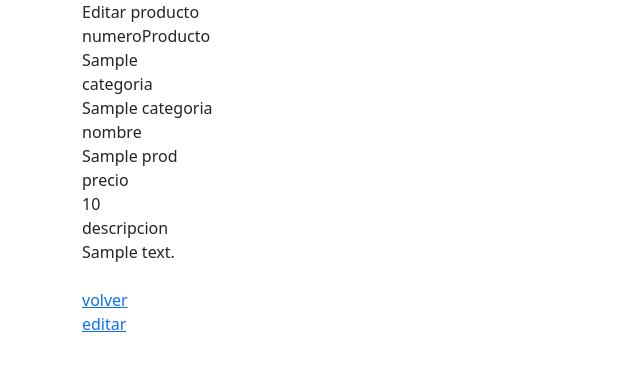
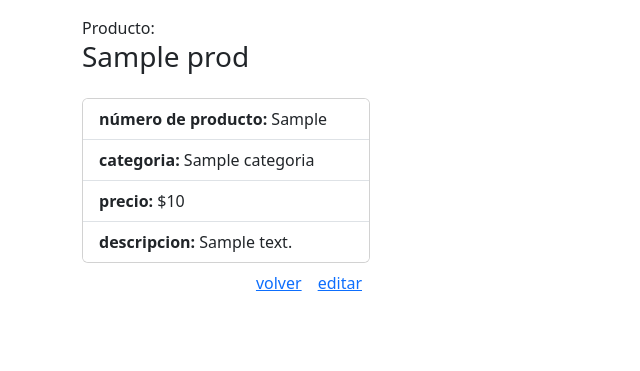
Before and after one commit to AgathaEloisa/easymenu, a Django app: template templates/admin/detalle_producto.html in a window 1280 px wide. Shown: the top 371 px of the page, without its empty margins (0-640 px from the left). Run offline with Django 3.2, Linux system fonts and the light colour scheme; the template is opened without the code that fills it: most values are stand-ins (such as "Sample title", 1, 10 or a date in 2020); some libraries are stand-ins or nearby versions.

Commit message:
diseño de vistas

```diff
--- a/templates/admin/admin.html
+++ b/templates/admin/admin.html
@@ -38,10 +38,10 @@
             </td>
             <td>
                 <a href="{% url 'administracion:editar_producto' producto.numeroProducto %}">
-                    <button>Editar</button>
+                    <button class="btn btn-outline-primary">Editar</button>
                 </a>
                 <a href="{% url 'administracion:eliminar_producto' producto.numeroProducto %}">
-                    <button>Eliminar</button>
+                    <button class="btn btn-outline-primary">Eliminar</button>
                 </a>
             </td>
           </tr>
--- a/templates/admin/detalle_producto.html
+++ b/templates/admin/detalle_producto.html
@@ -7,20 +7,24 @@
     </head>
     <body>
 
-    <div class="container">
-        Editar producto
-    <form method="POST">
-        {% csrf_token %}
-        numeroProducto<br>{{prod.numeroProducto}}<br>
-        categoria<br>{{prod.categoria}}<br>
-        nombre<br> {{prod.nombre}}<br>
-        precio<br> {{prod.precio}}<br>
-        descripcion <br>{{prod.descripcion}}<br><br>
-        <a href="{% url 'administracion:home'%}">volver</a>
-        <br>
-        <a href="{% url 'administracion:editar_producto' prod.numeroProducto%}">editar</a>
-    <form>
-
-    </div>
+        <div class="container">
+            <form method="POST" class="pt-3">
+                {% csrf_token %}
+                <label for="nombre">Producto: </label>
+                <h3 id="nombre" class="pb-3">{{prod.nombre}}</h3>
+                <div class="card" style="width: 18rem;">
+                    <ul class="list-group list-group-flush">
+                    <li class="list-group-item"><strong>número de producto:</strong> {{prod.numeroProducto}}</li>
+                    <li class="list-group-item"><strong>categoria:</strong> {{prod.categoria}}</li>
+                    <li class="list-group-item"><strong>precio:</strong> ${{prod.precio}}</li>
+                    <li class="list-group-item"><strong>descripcion:</strong> {{prod.descripcion}}</li>
+                    </ul>
+                </div>
+                <div style="width: 18rem;" class="d-flex justify-content-end grid gap-0 row-gap-3">
+                    <a href="{% url 'administracion:home'%}" class="p-2">volver</a>
+                    <a href="{% url 'administracion:editar_producto' prod.numeroProducto%}" class="p-2">editar</a>
+                </div>
+            <form>
+        </div>
     </body>
-    </html>
+</html>
--- a/templates/admin/eliminar_producto.html
+++ b/templates/admin/eliminar_producto.html
@@ -7,12 +7,12 @@
     </head>
     <body>
 
-    <div class="container">
-        Eliminar producto
+    <div class="container mt-5 ">
+        <h5>¿Estás seguro que deseas eliminar el producto?</h5>
     <form method="POST">
         {% csrf_token %}
         {{form}}
-        <button type="submit">Delete</button>
+        <button type="submit" class="btn btn-danger">Eliminar</button>
     <form>
 
     </div>
```
Also changed, not shown: templates/registration/login.html (+17 -2 lines).
